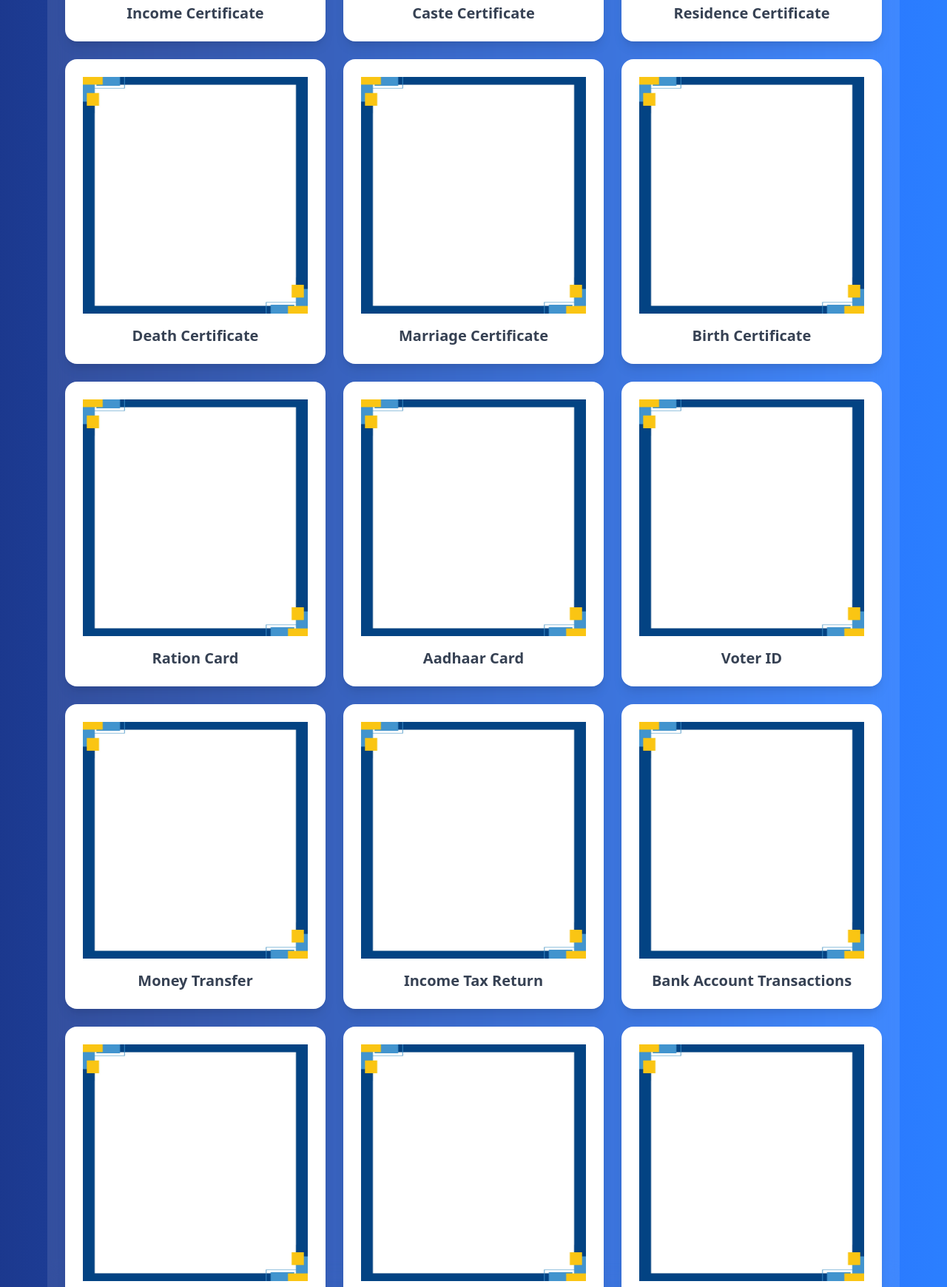
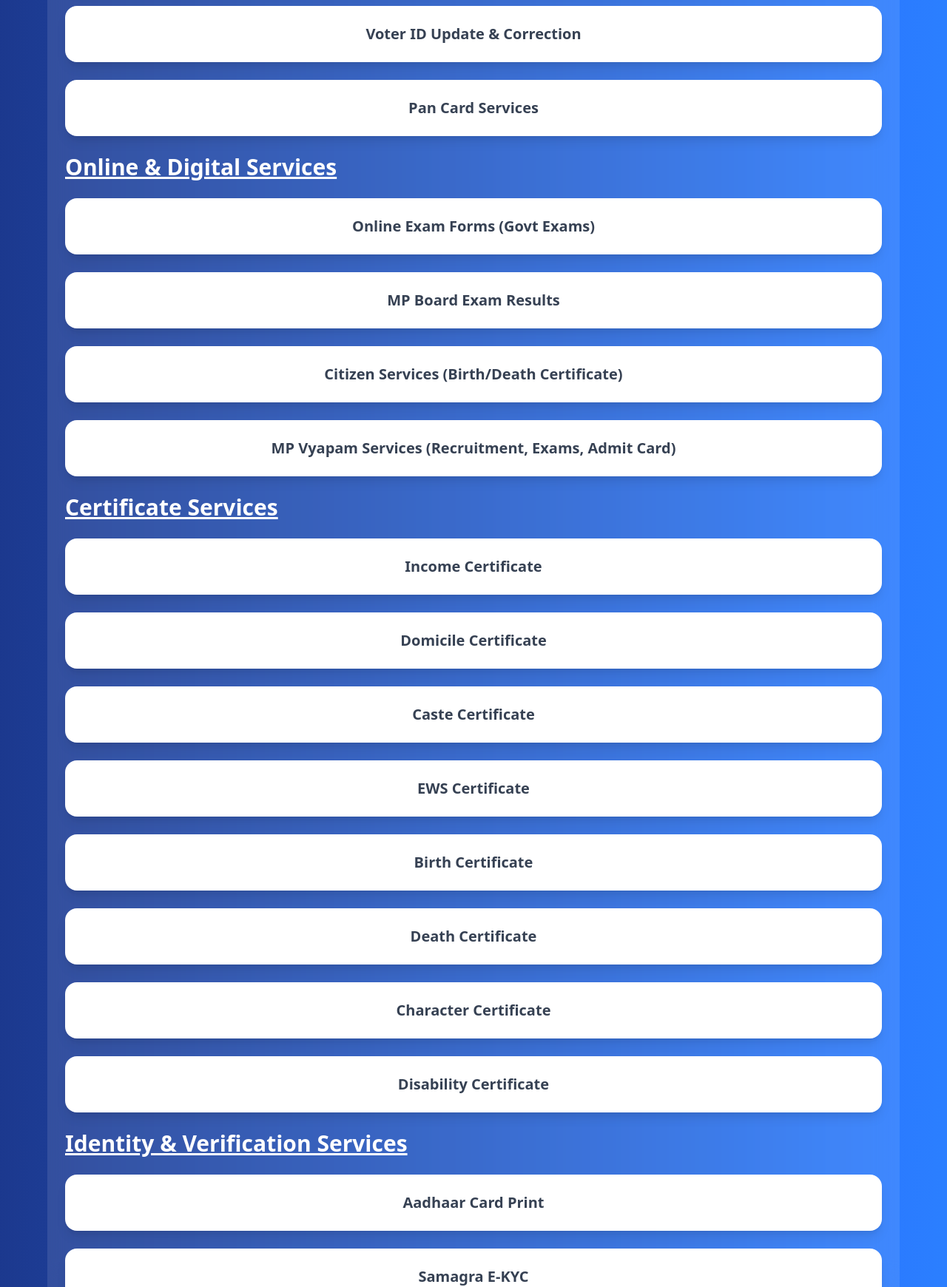
Before and after one commit to Jaid-Khan/always-online, a website: page src/index.html in a window 1280 px wide. Shown: the part 1060-2800 px from the top of the page at 74% size. Drawn offline with Linux system fonts and the light colour scheme.

Commit message:
our services section changes removed grid added new style

```diff
--- a/src/index.html
+++ b/src/index.html
@@ -68,122 +68,180 @@
     <!-- SERVIVCES SECTION STARTS HERE  -->
     <section class="py-12 bg-white/10 backdrop-blur-lg w-full max-w-6xl mt-8" id="services">
       <div class="max-w-6xl mx-auto px-6 text-center">
-        <h2 class="text-3xl font-bold text-white mb-8">Our Services</h2>
-        <div class="grid grid-cols-1 sm:grid-cols-2 md:grid-cols-3 gap-6">
+        <h2 class="text-4xl font-bold text-white mb-8">Our Services</h2>
+        <div class="grid gap-6">
 
           <!-- Certificates & Documents -->
-          <div class="bg-white p-6 rounded-2xl shadow-lg flex flex-col items-center space-y-4">
-            <img src="assets/img/services-frame.jpg" alt="Income Certificate" class="w-80 h-80" />
-            <h3 class="text-xl font-semibold text-gray-700">Income Certificate</h3>
+          <!-- Government & MPOnline Services  -->
+          <div class="underline decoration-white text-left">
+            <h2 class="text-3xl font-bold text-white">Government & MPOnline Services </h2>
           </div>
           <div class="bg-white p-6 rounded-2xl shadow-lg flex flex-col items-center space-y-4">
-            <img src="assets/img/services-frame.jpg" alt="Caste Certificate" class="w-80 h-80"" />
-          <h3 class=" text-xl font-semibold text-gray-700">Caste Certificate</h3>
+            <h3 class="text-xl font-semibold text-gray-700">Scholarship Form </h3>
           </div>
           <div class="bg-white p-6 rounded-2xl shadow-lg flex flex-col items-center space-y-4">
-            <img src="assets/img/services-frame.jpg" alt="Residence Certificate" class="w-80 h-80" />
-            <h3 class="text-xl font-semibold text-gray-700">Residence Certificate</h3>
+            <h3 class=" text-xl font-semibold text-gray-700">Rojgar Panjiyan </h3>
+          </div>
+          <div class="bg-white p-6 rounded-2xl shadow-lg flex flex-col items-center space-y-4">
+            <h3 class="text-xl font-semibold text-gray-700">Electricity Bill Payment </h3>
           </div>
 
           <div class="bg-white p-6 rounded-2xl shadow-lg flex flex-col items-center space-y-4">
-            <img src="assets/img/services-frame.jpg" alt="Death Certificate" class="w-80 h-80" />
+            <h3 class="text-xl font-semibold text-gray-700">Voter ID Update & Correction </h3>
+          </div>
+          <div class="bg-white p-6 rounded-2xl shadow-lg flex flex-col items-center space-y-4">
+            <h3 class="text-xl font-semibold text-gray-700">Pan Card Services </h3>
+          </div>
+
+          <!-- Online & Digital Services   -->
+          <div class="underline decoration-white text-left">
+            <h2 class="text-3xl font-bold text-white">Online & Digital Services </h2>
+          </div>
+          <div class="bg-white p-6 rounded-2xl shadow-lg flex flex-col items-center space-y-4">
+            <h3 class="text-xl font-semibold text-gray-700">Online Exam Forms (Govt Exams) </h3>
+          </div>
+          <div class="bg-white p-6 rounded-2xl shadow-lg flex flex-col items-center space-y-4">
+            <h3 class="text-xl font-semibold text-gray-700">MP Board Exam Results </h3>
+          </div>
+          <div class="bg-white p-6 rounded-2xl shadow-lg flex flex-col items-center space-y-4">
+            <h3 class="text-xl font-semibold text-gray-700">Citizen Services (Birth/Death Certificate) </h3>
+          </div>
+          <div class="bg-white p-6 rounded-2xl shadow-lg flex flex-col items-center space-y-4">
+            <h3 class="text-xl font-semibold text-gray-700">MP Vyapam Services (Recruitment, Exams, Admit Card)</h3>
+          </div>
+
+
+          <!-- Certificate Services   -->
+          <div class="underline decoration-white text-left">
+            <h2 class="text-3xl font-bold text-white">Certificate Services</h2>
+          </div>
+
+          <div class="bg-white p-6 rounded-2xl shadow-lg flex flex-col items-center space-y-4">
+            <h3 class="text-xl font-semibold text-gray-700">Income Certificate </h3>
+          </div>
+          <div class="bg-white p-6 rounded-2xl shadow-lg flex flex-col items-center space-y-4">
+            <h3 class="text-xl font-semibold text-gray-700"> Domicile Certificate </h3>
+          </div>
+          <div class="bg-white p-6 rounded-2xl shadow-lg flex flex-col items-center space-y-4">
+            <h3 class="text-xl font-semibold text-gray-700">Caste Certificate</h3>
+          </div>
+          <div class="bg-white p-6 rounded-2xl shadow-lg flex flex-col items-center space-y-4">
+            <h3 class="text-xl font-semibold text-gray-700">EWS Certificate</h3>
+          </div>
+          <div class="bg-white p-6 rounded-2xl shadow-lg flex flex-col items-center space-y-4">
+            <h3 class="text-xl font-semibold text-gray-700">Birth Certificate</h3>
+          </div>
+          <div class="bg-white p-6 rounded-2xl shadow-lg flex flex-col items-center space-y-4">
             <h3 class="text-xl font-semibold text-gray-700">Death Certificate</h3>
           </div>
           <div class="bg-white p-6 rounded-2xl shadow-lg flex flex-col items-center space-y-4">
-            <img src="assets/img/services-frame.jpg" alt="Marriage Certificate" class="w-80 h-80" />
-            <h3 class="text-xl font-semibold text-gray-700">Marriage Certificate</h3>
+            <h3 class="text-xl font-semibold text-gray-700">Character Certificate</h3>
           </div>
           <div class="bg-white p-6 rounded-2xl shadow-lg flex flex-col items-center space-y-4">
-            <img src="assets/img/services-frame.jpg" alt="Birth Certificate" class="w-80 h-80" />
-            <h3 class="text-xl font-semibold text-gray-700">Birth Certificate</h3>
+            <h3 class="text-xl font-semibold text-gray-700">Disability Certificate </h3>
           </div>
 
-          <!-- Government Services -->
+          <!-- Identity & Verification Services  -->
+          <div class="underline decoration-white text-left">
+            <h2 class="text-3xl font-bold text-white"> Identity & Verification Services</h2>
+          </div>
+
           <div class="bg-white p-6 rounded-2xl shadow-lg flex flex-col items-center space-y-4">
-            <img src="assets/img/services-frame.jpg" alt="Ration Card" class="w-80 h-80" />
-            <h3 class="text-xl font-semibold text-gray-700">Ration Card</h3>
+            <h3 class="text-xl font-semibold text-gray-700">Aadhaar Card Print </h3>
           </div>
           <div class="bg-white p-6 rounded-2xl shadow-lg flex flex-col items-center space-y-4">
-            <img src="assets/img/services-frame.jpg" alt="Aadhaar Card" class="w-80 h-80" />
-            <h3 class="text-xl font-semibold text-gray-700">Aadhaar Card</h3>
+            <h3 class="text-xl font-semibold text-gray-700">Samagra E-KYC </h3>
           </div>
           <div class="bg-white p-6 rounded-2xl shadow-lg flex flex-col items-center space-y-4">
-            <img src="assets/img/services-frame.jpg" alt="Voter ID" class="w-80 h-80" />
-            <h3 class="text-xl font-semibold text-gray-700">Voter ID</h3>
+            <h3 class="text-xl font-semibold text-gray-700"> E-Shram Card Services </h3>
+          </div>
+          <div class="bg-white p-6 rounded-2xl shadow-lg flex flex-col items-center space-y-4">
+            <h3 class="text-xl font-semibold text-gray-700"> Passport Application & Renewal </h3>
           </div>
 
-          <!-- Financial & Tax Services -->
+          <!-- Health & Welfare Services   -->
+          <div class="underline decoration-white text-left">
+            <h2 class="text-3xl font-bold text-white">Health & Welfare Services </h2>
+          </div>
+
           <div class="bg-white p-6 rounded-2xl shadow-lg flex flex-col items-center space-y-4">
-            <img src="assets/img/services-frame.jpg" alt="Money Transfer" class="w-80 h-80" />
-            <h3 class="text-xl font-semibold text-gray-700">Money Transfer</h3>
+            <h3 class="text-xl font-semibold text-gray-700">Ayushman Card Services </h3>
           </div>
           <div class="bg-white p-6 rounded-2xl shadow-lg flex flex-col items-center space-y-4">
-            <img src="assets/img/services-frame.jpg" alt="Income Tax Return" class="w-80 h-80" />
-            <h3 class="text-xl font-semibold text-gray-700">Income Tax Return</h3>
+            <h3 class="text-xl font-semibold text-gray-700">Sambal Card Services</h3>
           </div>
           <div class="bg-white p-6 rounded-2xl shadow-lg flex flex-col items-center space-y-4">
-            <img src="assets/img/services-frame.jpg" alt="Bank Account Transactions" class="w-80 h-80" />
-            <h3 class="text-xl font-semibold text-gray-700">Bank Account Transactions</h3>
+            <h3 class="text-xl font-semibold text-gray-700">COVID Vaccine Certificate Download & Update </h3>
           </div>
 
-          <!-- Insurance Services -->
+          <!-- Banking & Financial Services  -->
+          <div class="underline decoration-white text-left">
+            <h2 class="text-3xl font-bold text-white">Banking & Financial Services  </h2>
+          </div>
+
           <div class="bg-white p-6 rounded-2xl shadow-lg flex flex-col items-center space-y-4">
-            <img src="assets/img/services-frame.jpg" alt="Vehicle Insurance" class="w-80 h-80" />
-            <h3 class="text-xl font-semibold text-gray-700">Vehicle Insurance</h3>
+            <h3 class="text-xl font-semibold text-gray-700">AEPS Money Withdrawal</h3>
           </div>
           <div class="bg-white p-6 rounded-2xl shadow-lg flex flex-col items-center space-y-4">
-            <img src="assets/img/services-frame.jpg" alt="Health Insurance" class="w-80 h-80" />
-            <h3 class="text-xl font-semibold text-gray-700">Health Insurance</h3>
+            <h3 class="text-xl font-semibold text-gray-700">UPI & Mobile Banking Setup</h3>
+          </div>
+
+          <!-- Academic & Educational Services �  -->
+          <div class="underline decoration-white text-left">
+            <h2 class="text-3xl font-bold text-white">Academic & Educational Services </h2>
+          </div>
+
+          <div class="bg-white p-6 rounded-2xl shadow-lg flex flex-col items-center space-y-4">
+            <h3 class="text-xl font-semibold text-gray-700">Assignment & Presentation Creation</h3>
           </div>
           <div class="bg-white p-6 rounded-2xl shadow-lg flex flex-col items-center space-y-4">
-            <img src="assets/img/services-frame.jpg" alt="Life Insurance" class="w-80 h-80" />
-            <h3 class="text-xl font-semibold text-gray-700">Life Insurance</h3>
+            <h3 class="text-xl font-semibold text-gray-700">College & School Admission Forms </h3>
+          </div>
+          <div class="bg-white p-6 rounded-2xl shadow-lg flex flex-col items-center space-y-4">
+            <h3 class="text-xl font-semibold text-gray-700">Project Creation (For Schools & Colleges) </h3>
+          </div>
+          <div class="bg-white p-6 rounded-2xl shadow-lg flex flex-col items-center space-y-4">
+            <h3 class="text-xl font-semibold text-gray-700">Online Exam Registration </h3>
+          </div>
+          <div class="bg-white p-6 rounded-2xl shadow-lg flex flex-col items-center space-y-4">
+            <h3 class="text-xl font-semibold text-gray-700"> University Migration & Degree Certificates</h3>
           </div>
 
-          <!-- Utility & Bill Payments -->
+          <!-- Business & Professional Services  -->
+          <div class="underline decoration-white text-left">
+            <h2 class="text-3xl font-bold text-white">Business & Professional Services</h2>
+          </div>
+
           <div class="bg-white p-6 rounded-2xl shadow-lg flex flex-col items-center space-y-4">
-            <img src="assets/img/services-frame.jpg" alt="Electricity Bill Payment" class="w-80 h-80" />
-            <h3 class="text-xl font-semibold text-gray-700">Electricity Bill Payment</h3>
+            <h3 class="text-xl font-semibold text-gray-700">MSME (Udyam) Registration </h3>
+          </div>
+
+          <!-- Printing & Documentation Services   -->
+          <div class="underline decoration-white text-left">
+            <h2 class="text-3xl font-bold text-white">Printing & Documentation Services</h2>
+          </div>
+
+          <div class="bg-white p-6 rounded-2xl shadow-lg flex flex-col items-center space-y-4">
+            <h3 class="text-xl font-semibold text-gray-700">Resume & Cover Letter Creation </h3>
           </div>
           <div class="bg-white p-6 rounded-2xl shadow-lg flex flex-col items-center space-y-4">
-            <img src="assets/img/services-frame.jpg" alt="Mobile/DTH Recharge" class="w-80 h-80" />
-            <h3 class="text-xl font-semibold text-gray-700">Mobile/DTH Recharge</h3>
-          </div>
-
-          <!-- Travel & Ticket Booking -->
-          <div class="bg-white p-6 rounded-2xl shadow-lg flex flex-col items-center space-y-4">
-            <img src="assets/img/services-frame.jpg" alt="Flight Booking" class="w-80 h-80" />
-            <h3 class="text-xl font-semibold text-gray-700">Flight Booking</h3>
+            <h3 class="text-xl font-semibold text-gray-700">Professional & Colorful Resume Design </h3>
           </div>
           <div class="bg-white p-6 rounded-2xl shadow-lg flex flex-col items-center space-y-4">
-            <img src="assets/img/services-frame.jpg" alt="Railway Ticket Reservation" class="w-80 h-80" />
-            <h3 class="text-xl font-semibold text-gray-700">Railway Ticket Reservation</h3>
-          </div>
-
-          <!-- Printing & Copy Services -->
-          <div class="bg-white p-6 rounded-2xl shadow-lg flex flex-col items-center space-y-4">
-            <img src="assets/img/services-frame.jpg" alt="Document Lamination" class="w-80 h-80" />
-            <h3 class="text-xl font-semibold text-gray-700">Document Lamination</h3>
+            <h3 class="text-xl font-semibold text-gray-700">Invitation Cards (Wedding, Birthday, etc.) </h3>
           </div>
           <div class="bg-white p-6 rounded-2xl shadow-lg flex flex-col items-center space-y-4">
-            <img src="assets/img/services-frame.jpg" alt="Color Photo Copy" class="w-80 h-80" />
-            <h3 class="text-xl font-semibold text-gray-700">Color Photo Copy</h3>
-          </div>
-
-          <!-- Design & Documentation Services -->
-          <div class="bg-white p-6 rounded-2xl shadow-lg flex flex-col items-center space-y-4">
-            <img src="assets/img/services-frame.jpg" alt="Assignment & Project Preparation" class="w-80 h-80" />
-            <h3 class="text-xl font-semibold text-gray-700">Assignment & Project Preparation</h3>
+            <h3 class="text-xl font-semibold text-gray-700">Document Scanning & Printing </h3>
           </div>
           <div class="bg-white p-6 rounded-2xl shadow-lg flex flex-col items-center space-y-4">
-            <img src="assets/img/services-frame.jpg" alt="Resume Making" class="w-80 h-80" />
-            <h3 class="text-xl font-semibold text-gray-700">Resume Making</h3>
+            <h3 class="text-xl font-semibold text-gray-700"> Photocopy (B/W & Color)</h3>
+          </div>
+          <div class="bg-white p-6 rounded-2xl shadow-lg flex flex-col items-center space-y-4">
+            <h3 class="text-xl font-semibold text-gray-700"> Laminations & Spiral Binding </h3>
           </div>
         </div>
       </div>
     </section>
-
-
     <!-- SERVICES SECTION ENDS HERE  -->
   </main>
   <!-- MAIN SECTION ENDS HERE  -->
```
Also changed, not shown: src/output.css.
